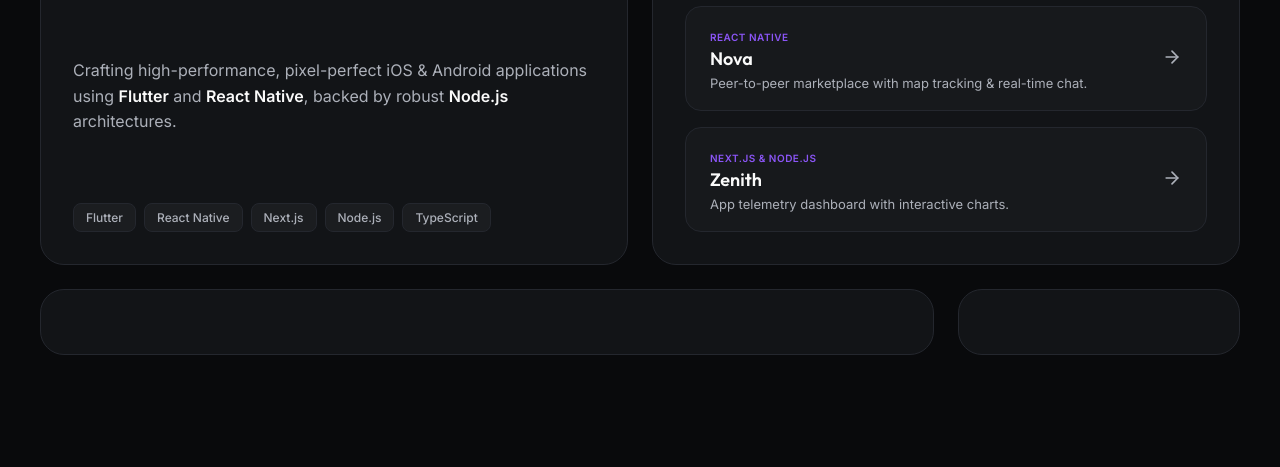
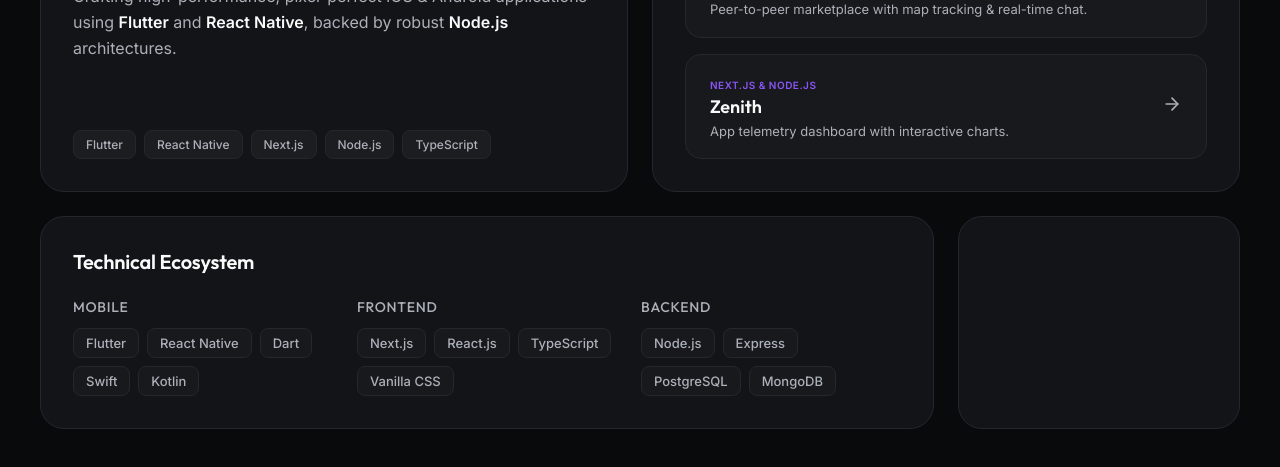
Before and after one commit to rahul14rz/rahul14rz.github.io, a plain HTML site: page index.html in a window 1280 px wide. Shown: the part 321-788 px from the top of the page. Drawn offline with Linux system fonts and the light colour scheme; a script that the page names is missing.

Commit message:
feat: complete structured pillars and styling for Card C (Skills Grid)

```diff
--- a/index.html
+++ b/index.html
@@ -82,7 +82,39 @@
         </a>
       </div>
     </section>
-    <section class="bento-card card-techstack" id="card-techstack"></section>
+    <section class="bento-card card-techstack" id="card-techstack">
+      <h2 class="section-title">Technical Ecosystem</h2>
+      <div class="skills-grid">
+        <div class="skill-category">
+          <h4 class="category-name">Mobile</h4>
+          <div class="skill-list">
+            <span class="skill-pill" data-category="mobile">Flutter</span>
+            <span class="skill-pill" data-category="mobile">React Native</span>
+            <span class="skill-pill" data-category="mobile">Dart</span>
+            <span class="skill-pill" data-category="mobile">Swift</span>
+            <span class="skill-pill" data-category="mobile">Kotlin</span>
+          </div>
+        </div>
+        <div class="skill-category">
+          <h4 class="category-name">Frontend</h4>
+          <div class="skill-list">
+            <span class="skill-pill" data-category="frontend">Next.js</span>
+            <span class="skill-pill" data-category="frontend">React.js</span>
+            <span class="skill-pill" data-category="frontend">TypeScript</span>
+            <span class="skill-pill" data-category="frontend">Vanilla CSS</span>
+          </div>
+        </div>
+        <div class="skill-category">
+          <h4 class="category-name">Backend</h4>
+          <div class="skill-list">
+            <span class="skill-pill" data-category="backend">Node.js</span>
+            <span class="skill-pill" data-category="backend">Express</span>
+            <span class="skill-pill" data-category="backend">PostgreSQL</span>
+            <span class="skill-pill" data-category="backend">MongoDB</span>
+          </div>
+        </div>
+      </div>
+    </section>
     <section class="bento-card card-socials" id="card-socials"></section>
   </main>
   <script src="script.js"></script>
--- a/styles.css
+++ b/styles.css
@@ -278,3 +278,62 @@ body {
   color: hsl(var(--text-primary));
   transform: translateX(4px);
 }
+
+/* Card C specific styles */
+.skills-grid {
+  display: grid;
+  grid-template-columns: repeat(3, 1fr);
+  gap: 24px;
+}
+
+.category-name {
+  font-family: 'Outfit', sans-serif;
+  font-size: 14px;
+  color: hsl(var(--text-secondary));
+  margin-bottom: 12px;
+  font-weight: 500;
+  text-transform: uppercase;
+  letter-spacing: 0.05em;
+}
+
+.skill-list {
+  display: flex;
+  flex-wrap: wrap;
+  gap: 8px;
+}
+
+.skill-pill {
+  font-size: 13px;
+  padding: 6px 12px;
+  border-radius: 8px;
+  background-color: rgba(255, 255, 255, 0.02);
+  border: 1px solid hsl(var(--border));
+  color: hsl(var(--text-secondary));
+  font-weight: 500;
+  transition: var(--transition-smooth);
+  cursor: default;
+}
+
+/* Color thematic highlighting on hover */
+.skill-pill[data-category="mobile"]:hover {
+  border-color: #38bdf8;
+  color: #38bdf8;
+  background-color: rgba(56, 189, 248, 0.08);
+}
+.skill-pill[data-category="frontend"]:hover {
+  border-color: #a78bfa;
+  color: #a78bfa;
+  background-color: rgba(167, 139, 250, 0.08);
+}
+.skill-pill[data-category="backend"]:hover {
+  border-color: #34d399;
+  color: #34d399;
+  background-color: rgba(52, 211, 153, 0.08);
+}
+
+@media (max-width: 768px) {
+  .skills-grid {
+    grid-template-columns: 1fr;
+    gap: 16px;
+  }
+}
```
